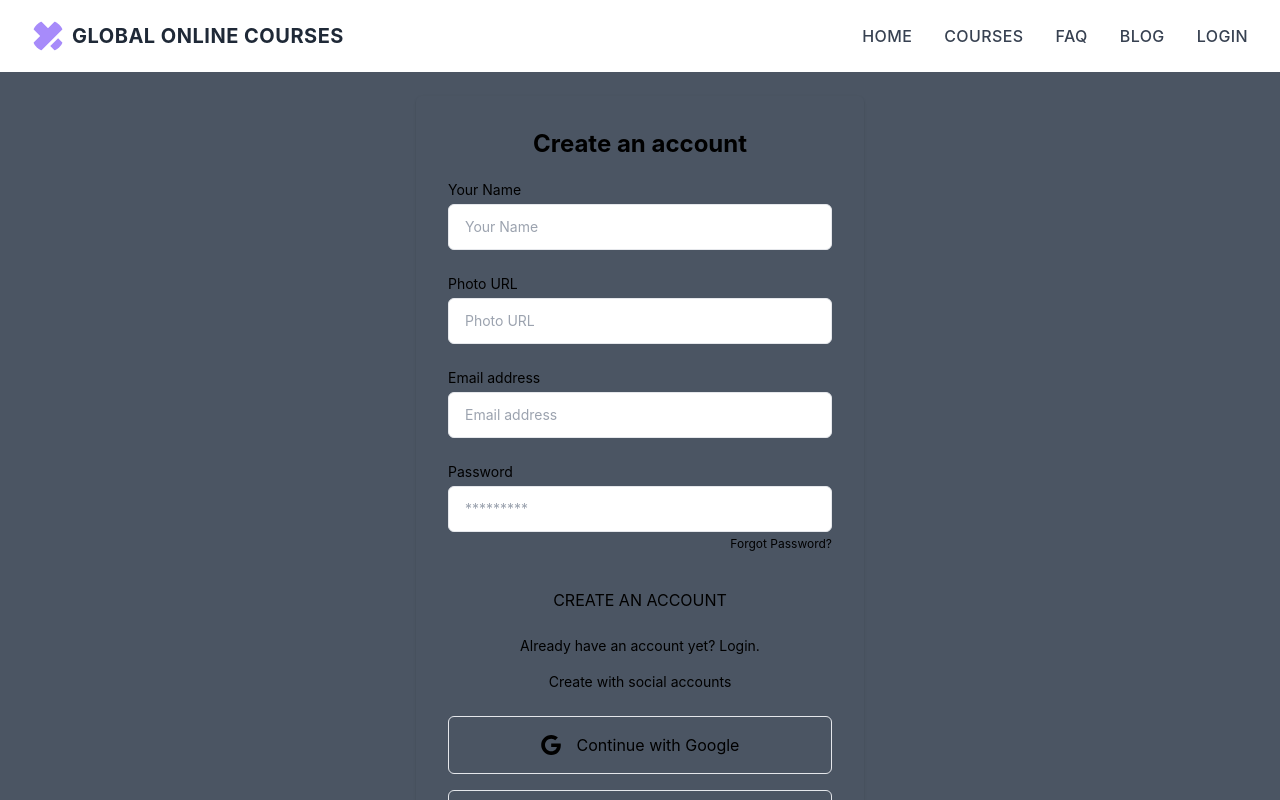
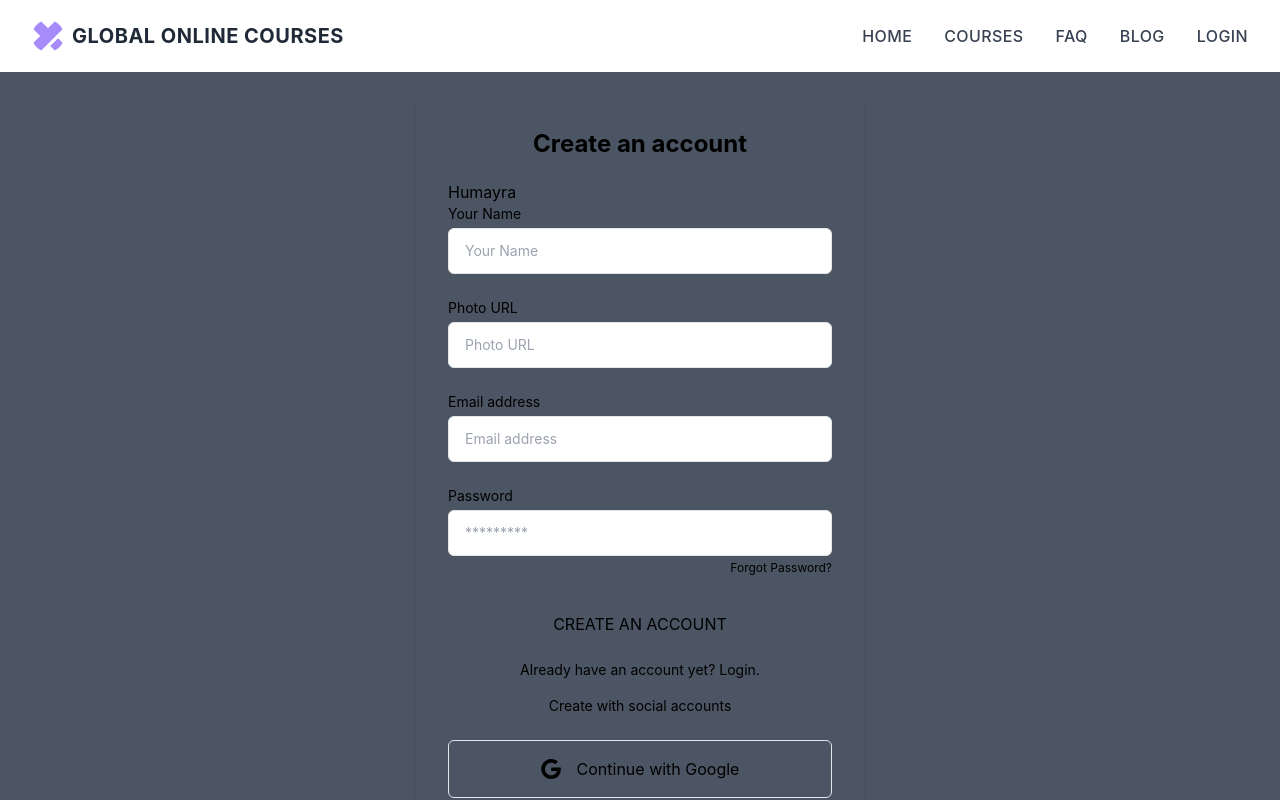
Before and after one commit to Bikrom2001/programming-lang-client-side, a React (Create React App) app: page /register in a window 1280 px wide. Shown: the top 800 px of the page. Built offline with nearby package versions, Linux system fonts and the light colour scheme.

Commit message:
used context and share other folder data

```diff
--- a/src/components/Register/Register.js
+++ b/src/components/Register/Register.js
@@ -1,12 +1,17 @@
-import React from 'react';
+import React, { useContext } from 'react';
 import { Link } from 'react-router-dom';
+import { AuthContext } from '../../contexts/UserContext';
 
 const Register = () => {
+
+    const {user} = useContext(AuthContext);
+
     return (
         <section className='bg-gray-600 pb-6 pt-6'>
             <div className="w-full max-w-md mx-auto p-4 rounded-md shadow sm:p-8 dark:bg-gray-900 dark:text-gray-100">
 
                 <h1 className="text-2xl font-bold text-center mb-5">Create an account</h1>
+                <p>{user.name}</p>
 
                 <form className="space-y-6 ng-untouched ng-pristine ng-valid">
                     <div className="space-y-1 text-sm">
--- /dev/null
+++ b/src/contexts/UserContext.js
@@ -0,0 +1,19 @@
+import React, { createContext } from 'react';
+
+export const AuthContext = createContext();
+
+const UserContext = ({ children }) => {
+
+    const user = {name: 'Humayra'};
+
+    const authInfo = { user };
+
+
+    return (
+        <AuthContext.Provider value={authInfo}>
+            {children}
+        </AuthContext.Provider>
+    );
+};
+
+export default UserContext;
--- a/src/index.js
+++ b/src/index.js
@@ -3,11 +3,14 @@ import ReactDOM from 'react-dom/client';
 import './index.css';
 import App from './App';
 import reportWebVitals from './reportWebVitals';
+import UserContext from './contexts/UserContext';
 
 const root = ReactDOM.createRoot(document.getElementById('root'));
 root.render(
   <React.StrictMode>
-    <App />
+   <UserContext>
+   <App />
+   </UserContext>
   </React.StrictMode>
 );
 
```
